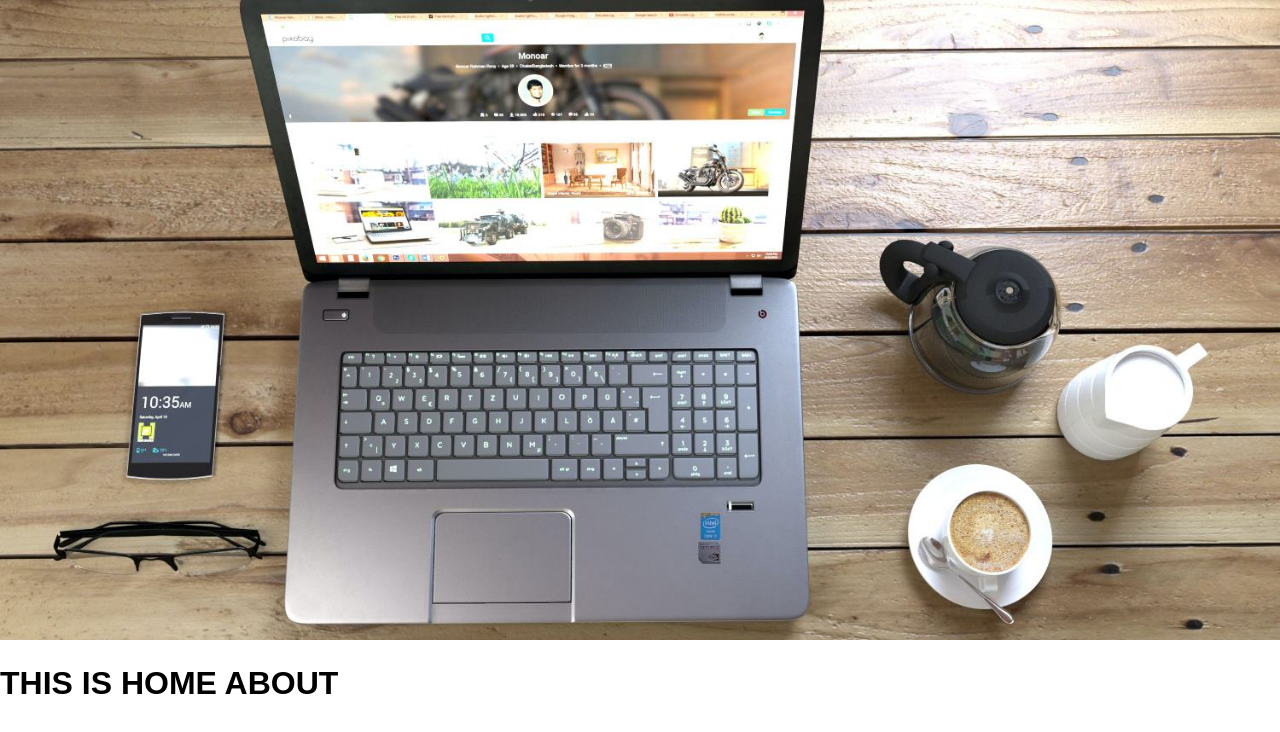
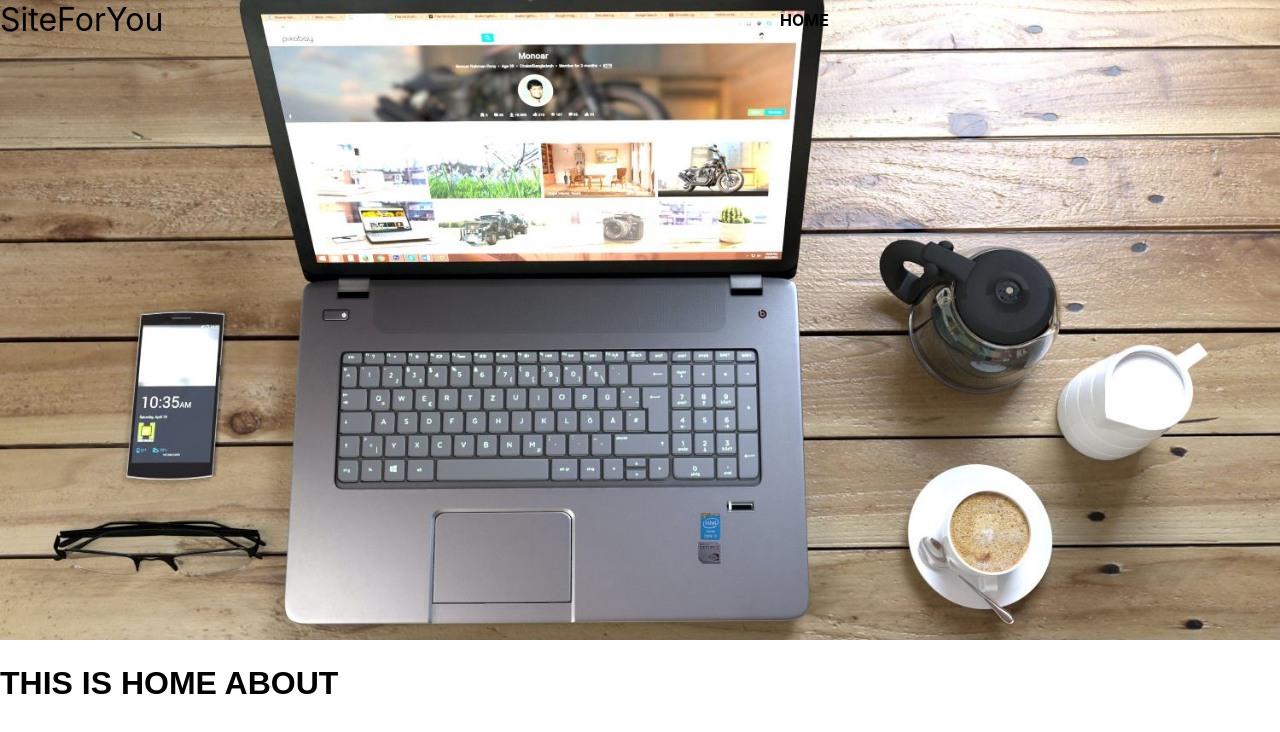
Before and after one commit to vikhulei/siteforyou, a React (Create React App) app: page / in a window 1280 px wide. Shown: the top 732 px of the page. Built offline with nearby package versions, Linux system fonts and the light colour scheme.

Commit message:
navbar started

```diff
--- a/src/App.js
+++ b/src/App.js
@@ -1,9 +1,11 @@
+import Navbar from "./components/navbar/Navbar";
 import Home from "./pages/01_home/Home";
 
 
 function App() {
   return (
     <div>
+      <Navbar />
       <Home />
     </div>
   );
--- a/src/components/navbar/Navbar.js
+++ b/src/components/navbar/Navbar.js
@@ -0,0 +1,14 @@
+import { Wrapper, Logo, NavbarWrapper, NavbarItem } from "./NavbarStyle";
+
+const Navbar = () => {
+    return (
+        <Wrapper>
+            <Logo>SiteForYou</Logo>
+            <NavbarWrapper>
+                <NavbarItem href="#">HOME</NavbarItem>
+            </NavbarWrapper>
+        </Wrapper>
+    )
+}
+
+export default Navbar
--- a/src/components/navbar/NavbarStyle.js
+++ b/src/components/navbar/NavbarStyle.js
@@ -0,0 +1,25 @@
+import styled from "styled-components";
+
+const Wrapper = styled.div`
+    width: 100%;
+    position: absolute;
+    display: flex;
+    justify-content: space-between;
+    align-items: center;
+`
+const Logo = styled.div`
+    font-size: 2rem;
+    // font-weight: bold;
+`
+
+const NavbarWrapper = styled.div`
+    width: 500px;
+`
+
+const NavbarItem = styled.a`
+    text-decoration: none;
+    color: black;
+    font-weight: bold;
+`
+
+export { Wrapper, Logo, NavbarWrapper, NavbarItem }
```
